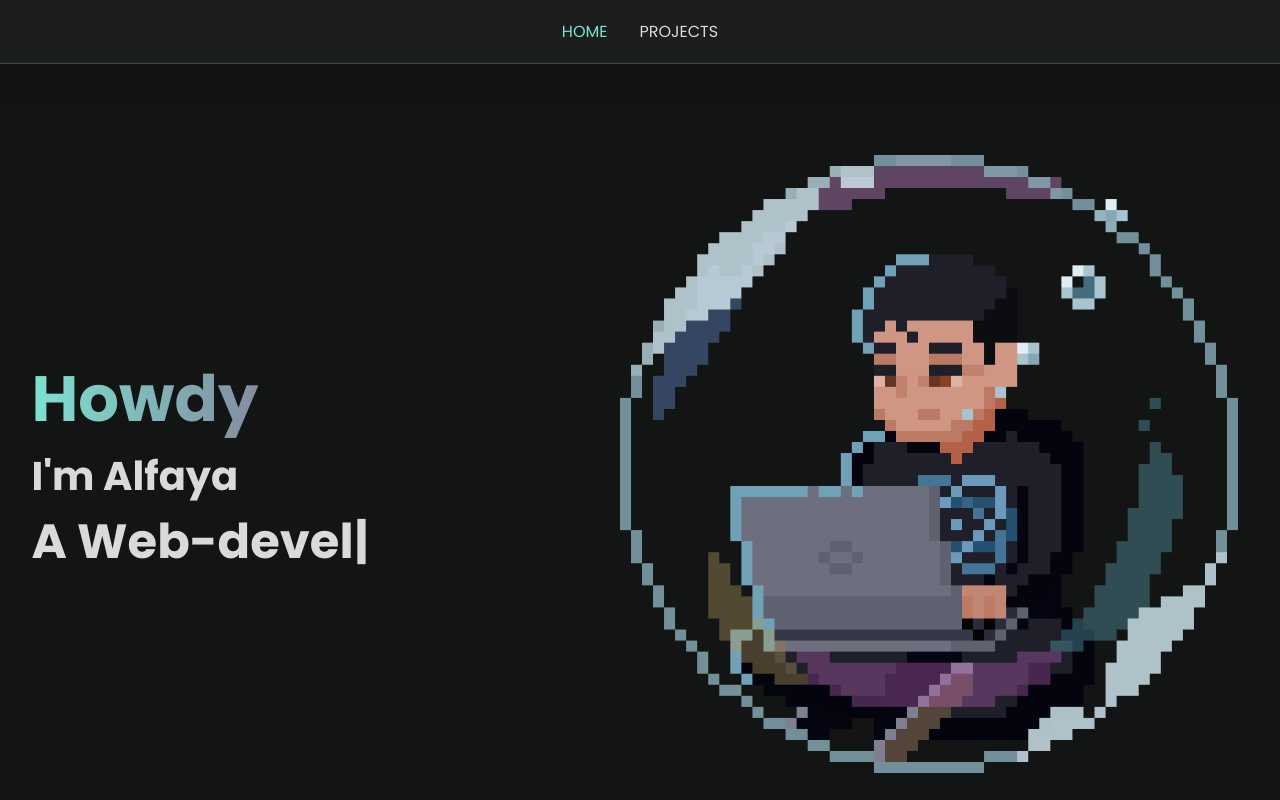
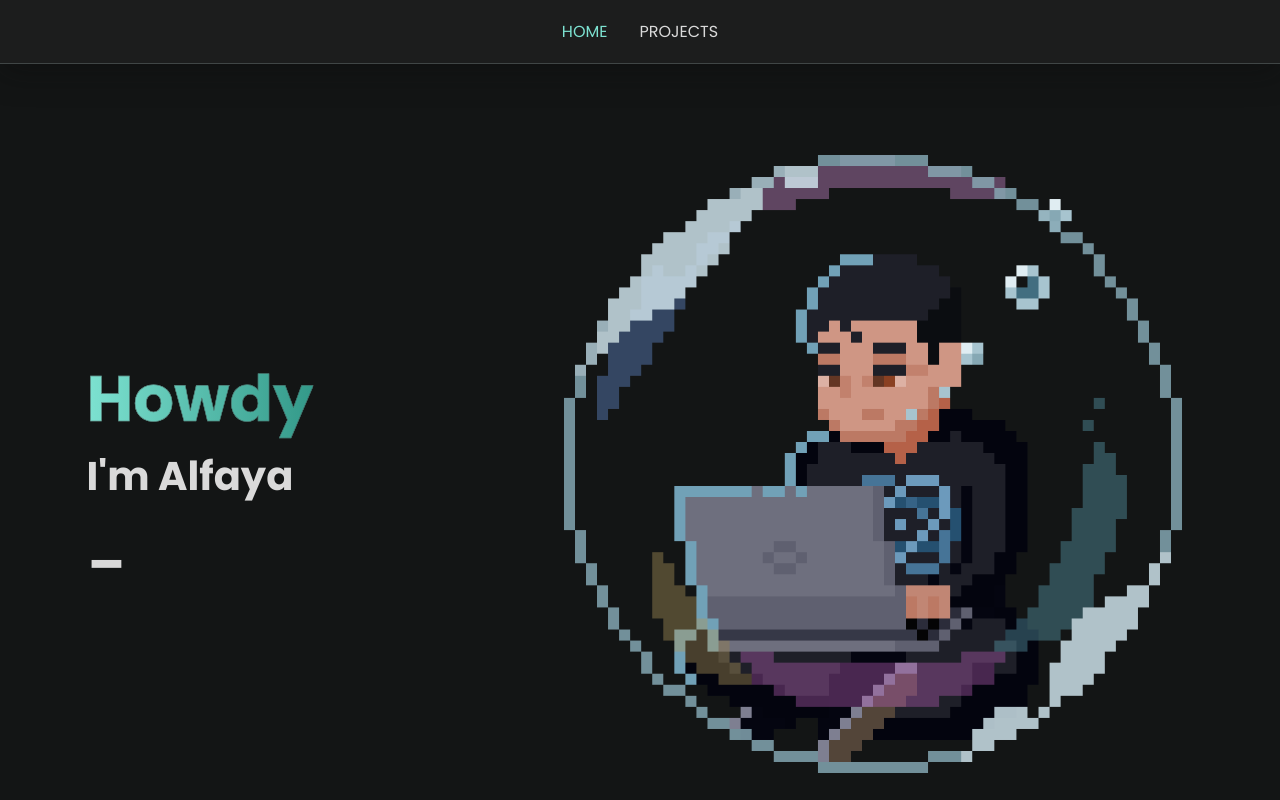
Before and after one commit to FelipeAlfaya/portfolio, a Next.js app: page / in a window 1280 px wide. Built offline with nearby package versions, Linux system fonts and the light colour scheme.

Commit message:
refreshes

```diff
--- a/src/components/HomeHero/index.tsx
+++ b/src/components/HomeHero/index.tsx
@@ -17,7 +17,8 @@ export function HomeHero() {
                 strings: ['A Web-developer!'],
                 autoStart: true,
                 loop: true,
-                delay: 75,
+                delay: 125,
+                cursor: '_',
               }}
             />
           </h3>
--- a/src/components/HomeHero/styles.ts
+++ b/src/components/HomeHero/styles.ts
@@ -1,3 +1,4 @@
+import { lighten } from 'polished'
 import styled from 'styled-components'
 
 export const Container = styled.div`
@@ -30,6 +31,7 @@ export const TextContainer = styled.section`
     background: ${({ theme }) => theme.gradient};
     -webkit-background-clip: text;
     -webkit-text-fill-color: transparent;
+    -webkit-text-stroke: 0.5px ${({ theme }) => lighten(0.2, theme.header)};
   }
 
   > h2 {
--- a/src/styles/homestyles.ts
+++ b/src/styles/homestyles.ts
@@ -13,4 +13,9 @@ export const HomeContainer = styled.div`
     flex-direction: column;
     gap: 8rem;
   }
+
+  > body {
+    background: ${({ theme }) => theme.background};
+    height: 180vh;
+  }
 `
--- a/src/styles/theme.ts
+++ b/src/styles/theme.ts
@@ -7,7 +7,7 @@ const theme = {
   tertiary: '#2B2C28',
   header: 'rgba(32, 34, 34, 0.7)',
   error: '#d45d5d',
-  gradient: 'linear-gradient(90deg, #7DE2D1 0%, #848DA0 100%)',
+  gradient: 'linear-gradient(90deg, #7DE2D1 0%, #339989 100%)',
 }
 
 export default theme
```
